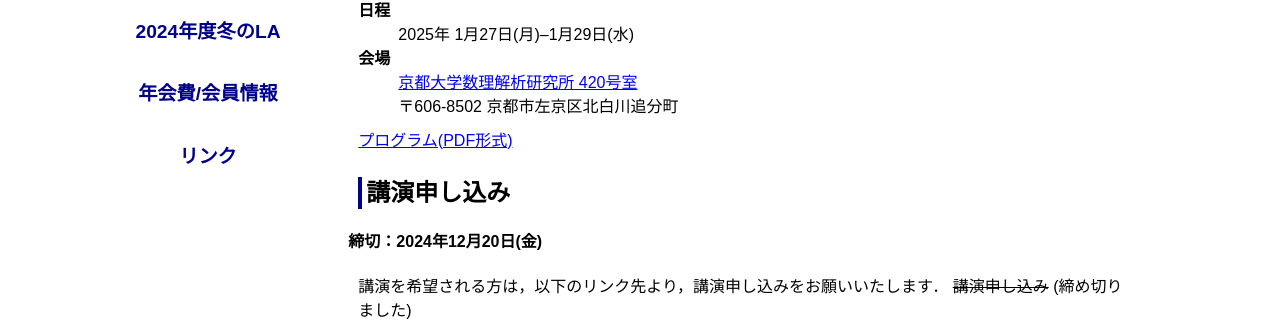
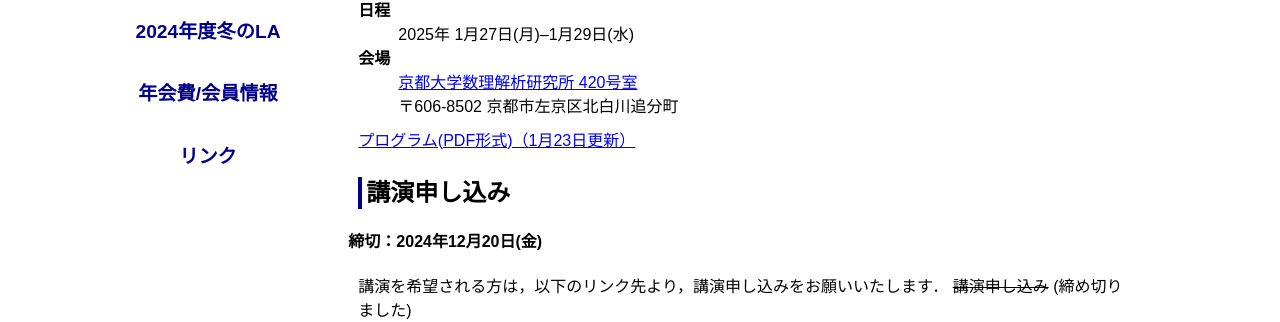
Before and after one commit to ytamura12/la-symposium_test.github.io, a Jekyll site: the page built from 2024/winter.md, in a window 1280 px wide. Shown: the part 200-522 px from the top of the page. Built offline with Jekyll 4.4.1, drawn with Linux system fonts in a browser that asks for light colours.

Commit message:
Update winter.md

```diff
--- a/2024/winter.md
+++ b/2024/winter.md
@@ -15,7 +15,7 @@ title: LA Symposium 2024, 冬のLA
 </dl>
 
 
-[プログラム(PDF形式)](./la2024w_program_v2.pdf)
+[プログラム(PDF形式)（1月23日更新）](./la2024w_program_v2.pdf)
 
 
 
```
Also changed, not shown: _includes/news.md (+1 -0 lines).
